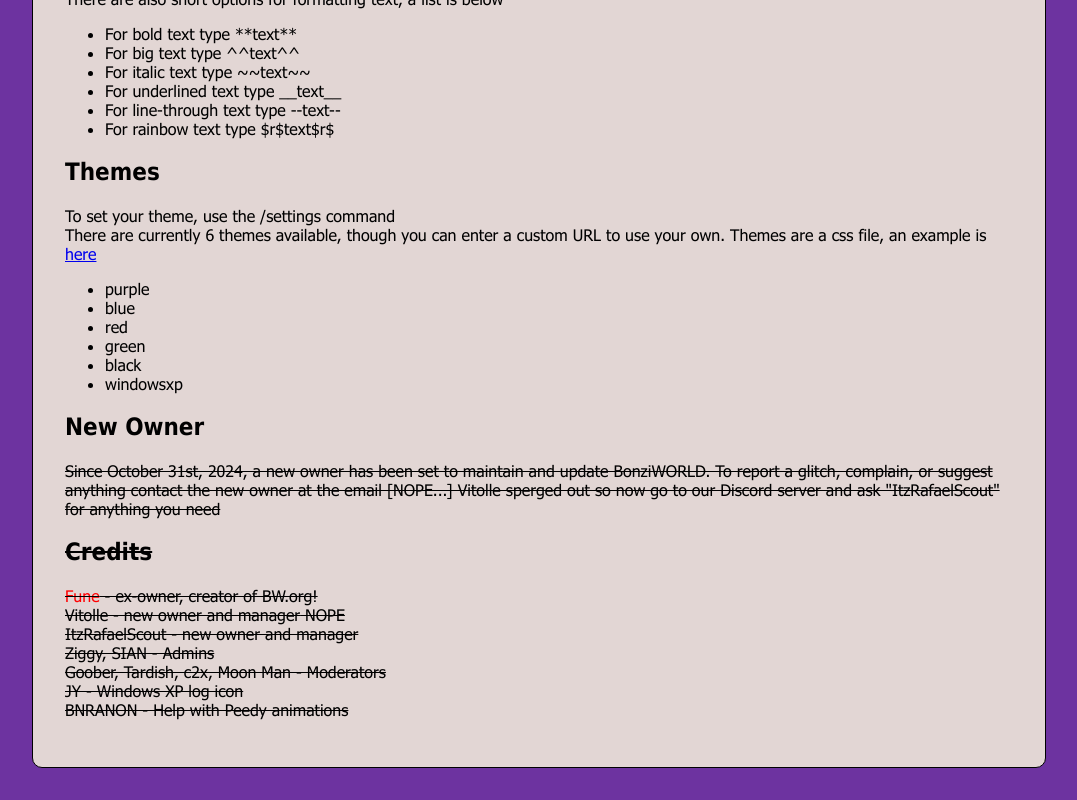
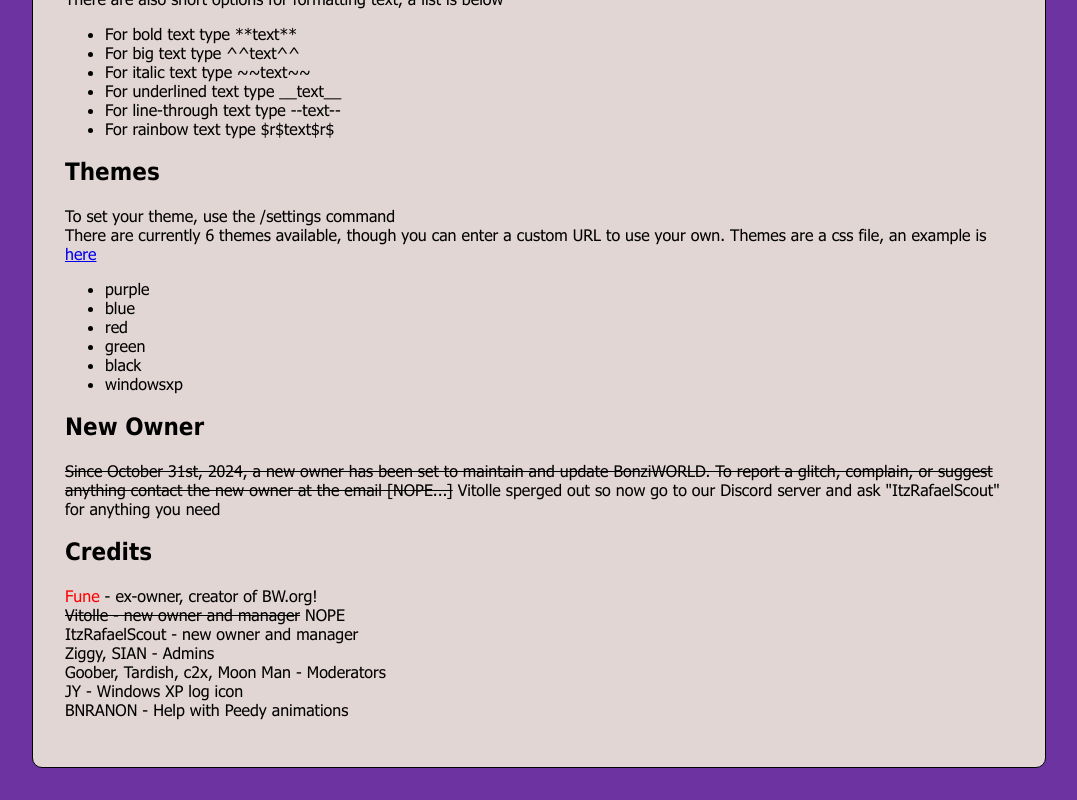
Before and after one commit to oeooeoeoeo-jpg/tspmo, a website: page client/readme.html in a window 1280 px wide. Shown: the part 1791-2591 px from the top of the page, without its empty margins (101-1178 px from the left). Drawn offline with Linux system fonts and the light colour scheme.

Commit message:
Update readme.html

```diff
--- a/client/readme.html
+++ b/client/readme.html
@@ -134,7 +134,7 @@
 			<h2>New Owner</h2>
 			<p>
 				<s>Since October 31st, 2024, a new owner has been set to maintain and update BonziWORLD. To report a glitch, complain, or suggest anything contact
-				the new owner at the email [NOPE...] Vitolle sperged out so now go to our Discord server and ask "ItzRafaelScout" for anything you need
+				the new owner at the email [NOPE...]</s> Vitolle sperged out so now go to our Discord server and ask "ItzRafaelScout" for anything you need
         </p>
 			<h2>Credits</h2>
 			<p>
```
